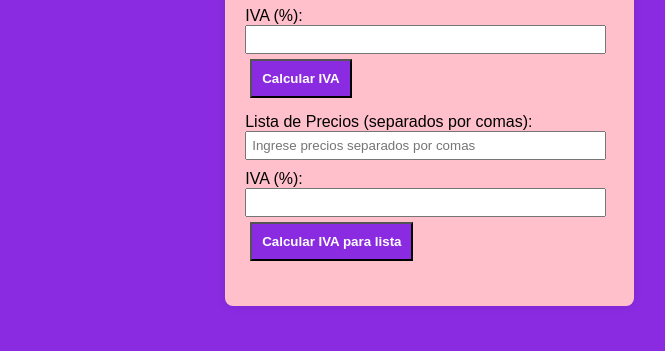
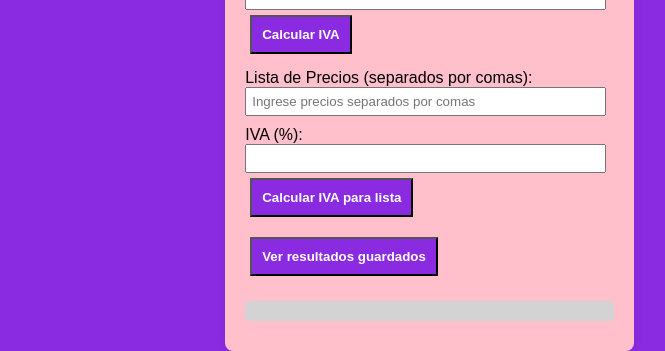
Before and after one commit to FabrizioGrand/JSPruebas, a plain HTML site: page index.html in a window 1280 px wide. Shown: the part 485-836 px from the top of the page, without its empty margins (307-972 px from the left). Drawn offline with Linux system fonts and the light colour scheme.

Commit message:
Agrego nuevas funcionalidades(mostrar resultados anteriores con el localstorage )

```diff
--- a/index.html
+++ b/index.html
@@ -61,8 +61,14 @@
         <input type="number" id="vatRateList" step="any" />
         <button onclick="calculateVATForList()">Calcular IVA para lista</button>
       </div>
+      <!-- Botón para ver los resultados guardados -->
+      <div>
+        <button onclick="showSavedResults()">Ver resultados guardados</button>
+      </div>
       <!-- Div para mostrar los resultados -->
       <div id="result"></div>
+      <!-- Div donde se mostrarán los resultados guardados -->
+      <div id="savedResults"></div>
     </div>
     <script src="main.js"></script>
     <!-- Enlace al archivo JavaScript -->
--- a/main.js
+++ b/main.js
@@ -73,9 +73,26 @@ function calculateVATForList() {
     displayResult(results.join('<br>'));
 }
 
-// Función para mostrar los resultados
+// Función para mostrar los resultados y guardarlos en localStorage
 function displayResult(message) {
     resultDiv.innerHTML = message; // Mostrar el mensaje en el div de resultado
     console.log(message); // Mostrar el mensaje en la consola
     alert(message); // Mostrar el mensaje en una alerta
+
+    // Guardar el resultado en localStorage
+    let savedResults = JSON.parse(localStorage.getItem('savedResults')) || [];
+    savedResults.push(message);
+    localStorage.setItem('savedResults', JSON.stringify(savedResults));
 }
+
+// Función para mostrar los resultados guardados
+function showSavedResults() {
+    let savedResults = JSON.parse(localStorage.getItem('savedResults')) || [];
+
+    if (savedResults.length === 0) {
+        alert("No hay resultados guardados."); // Mostrar alerta si no hay resultados guardados
+    } else {
+        const savedResultsDiv = document.getElementById('savedResults');
+        savedResultsDiv.innerHTML = savedResults.join('<br>'); // Mostrar los resultados guardados
+    }
+}
--- a/styles.css
+++ b/styles.css
@@ -1,7 +1,7 @@
 /* Estilos básicos para el cuerpo */
 body {
     font-family: Arial, sans-serif; /* Fuente para el texto */
-    background-color:blueviolet; /* Color de fondo */
+    background-color: blueviolet; /* Color de fondo */
     display: flex; /* Usar flexbox para centrar contenido */
     justify-content: center; /* Centrar horizontalmente */
     align-items: center; /* Centrar verticalmente */
@@ -10,7 +10,7 @@ body {
 
 /* Estilos para el contenedor de la calculadora */
 #calculator {
-    background-color:  pink; /* Fondo del cuadrado */
+    background-color: pink; /* Fondo del cuadrado */
     padding: 20px; /* Espaciado interno */
     border-radius: 8px; /* Bordes redondeados */
     box-shadow: 0 0 10px rgba(0, 0, 0, 0.1); /* Sombra sutil */
@@ -58,3 +58,13 @@ button {
     font-weight: bold; /* Texto en negrita */
     text-align: center; /* Centrar el texto */
 }
+
+/* Estilos para los resultados guardados */
+#savedResults {
+    margin-top: 20px; /* Espacio arriba */
+    font-weight: bold; /* Texto en negrita */
+    text-align: left; /* Alinear el texto a la izquierda */
+    padding: 10px;
+    background-color: lightgrey; /* Fondo gris claro */
+    border-radius: 5px; /* Bordes redondeados */
+}
```
